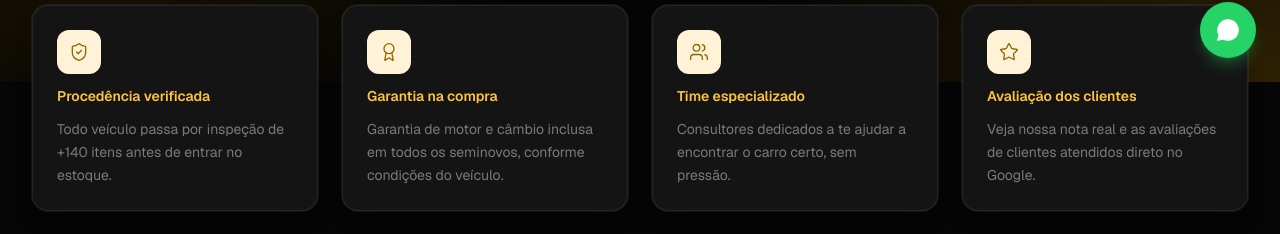
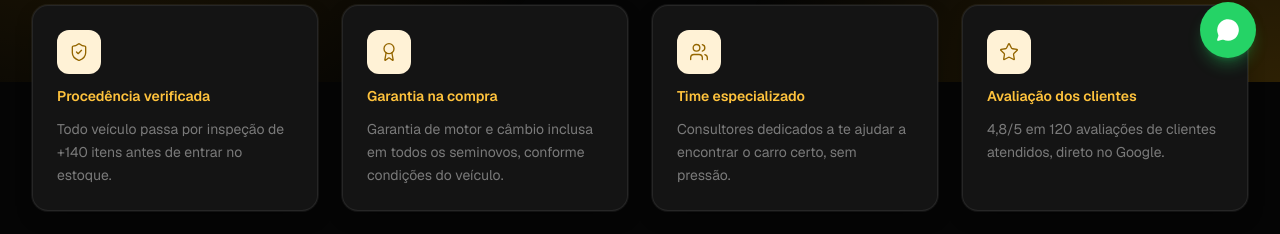
Before and after one commit to giovannasellmedbrasil-boop/Sistema-Auto2000, a Next.js app: page /sobre in a window 1280 px wide. Shown: the part 718-952 px from the top of the page. Built offline with nearby package versions, Linux system fonts and the light colour scheme.

Commit message:
Show real Google rating on Sobre page: 4,8/5, 120 avaliações
Co-Authored-By: Claude Sonnet 5 <noreply@anthropic.com>

```diff
--- a/app/(site)/sobre/page.tsx
+++ b/app/(site)/sobre/page.tsx
@@ -78,7 +78,7 @@ export default function SobrePage() {
           </span>
           <h3 className="text-sm font-semibold text-accent-400">Avaliação dos clientes</h3>
           <p className="text-sm leading-relaxed text-ink-500">
-            Veja nossa nota real e as avaliações de clientes atendidos direto no Google.
+            4,8/5 em 120 avaliações de clientes atendidos, direto no Google.
           </p>
         </a>
       </div>
```
